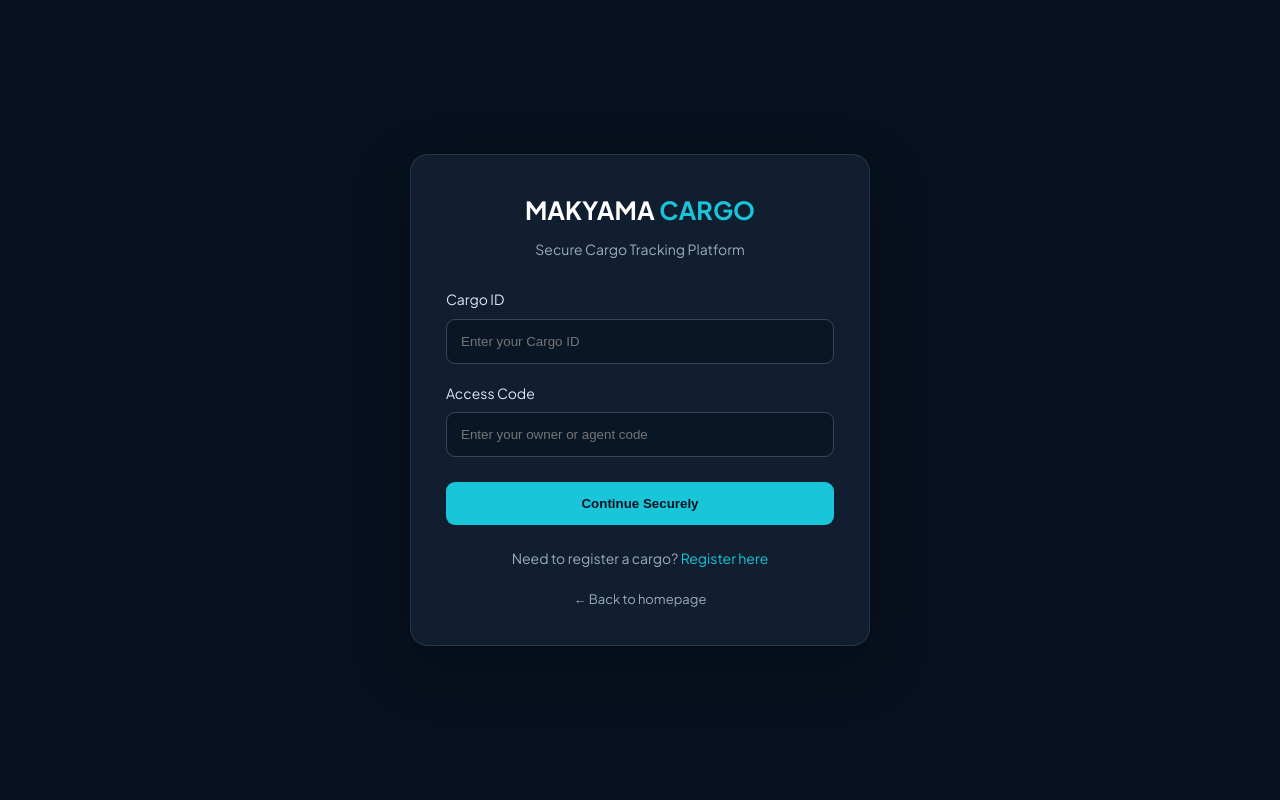
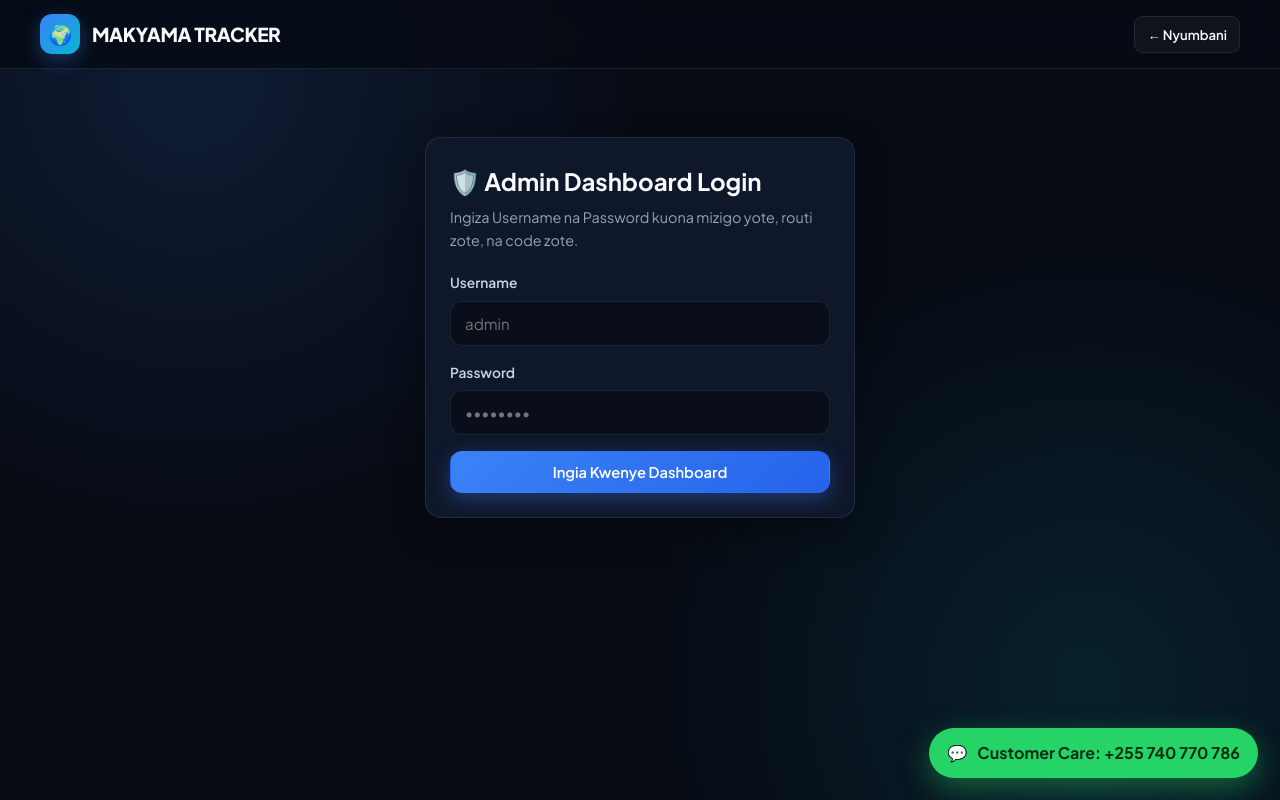
Before and after one commit to makyamacargotracker-crypto/makyama-cargo-tracker, a Flask app: page /login in a window 1280 px wide. Run offline with Flask 3, Linux system fonts and the light colour scheme; parts of the project's set-up code (start-up, migrations or seed data) failed here and were passed over.

Commit message:
Update login.html

```diff
--- a/templates/login.html
+++ b/templates/login.html
@@ -1,140 +1,48 @@
-
 <!DOCTYPE html>
-<html lang="en">
+<html lang="sw">
 <head>
-    <meta charset="UTF-8">
-    <meta name="viewport" content="width=device-width, initial-scale=1.0">
-    <title>Login | MAKYAMA CARGO TRACKER</title>
-    <link rel="stylesheet" href="{{ url_for('static', filename='css/style.css') }}">
-    <style>
-        .auth-page {
-            min-height: 100vh;
-            display: flex;
-            align-items: center;
-            justify-content: center;
-            padding: 30px 16px;
-            background: #07111f;
-        }
-        .auth-card {
-            width: 100%;
-            max-width: 460px;
-            padding: 35px;
-            border: 1px solid rgba(255,255,255,.1);
-            border-radius: 18px;
-            background: #101e30;
-            box-shadow: 0 20px 60px rgba(0,0,0,.3);
-        }
-        .auth-logo {
-            text-align: center;
-            margin-bottom: 28px;
-        }
-        .auth-logo h1 {
-            color: #fff;
-            font-size: 25px;
-            margin-bottom: 8px;
-        }
-        .auth-logo span { color: #19c5d8; }
-        .auth-logo p { color: #9aabc0; font-size: 14px; }
-        .auth-card label {
-            display: block;
-            color: #dce7f4;
-            margin: 18px 0 8px;
-            font-size: 14px;
-        }
-        .auth-card input {
-            width: 100%;
-            padding: 14px;
-            border-radius: 9px;
-            border: 1px solid #34465d;
-            background: #091626;
-            color: white;
-            outline: none;
-            box-sizing: border-box;
-        }
-        .auth-card input:focus { border-color: #19c5d8; }
-        .auth-submit {
-            width: 100%;
-            margin-top: 25px;
-            padding: 14px;
-            border: 0;
-            border-radius: 9px;
-            color: #06121f;
-            background: #19c5d8;
-            font-weight: 700;
-            cursor: pointer;
-        }
-        .auth-submit:disabled {
-            opacity: .6;
-            cursor: wait;
-        }
-        .auth-message {
-            margin-top: 15px;
-            font-size: 14px;
-            color: #ff9b9b;
-            text-align: center;
-        }
-        .auth-links {
-            text-align: center;
-            margin-top: 22px;
-            color: #9aabc0;
-            font-size: 14px;
-        }
-        .auth-links a { color: #19c5d8; text-decoration: none; }
-        .back-home {
-            display: block;
-            text-align: center;
-            margin-top: 20px;
-            color: #9aabc0;
-            text-decoration: none;
-            font-size: 13px;
-        }
-    </style>
+  <meta charset="UTF-8" />
+  <meta name="viewport" content="width=device-width, initial-scale=1.0" />
+  <title>Admin Login | MAKYAMA CARGO TRACKER</title>
+  <link rel="stylesheet" href="/static/css/style.css" />
 </head>
 <body>
-    <main class="auth-page">
-        <section class="auth-card">
-            <div class="auth-logo">
-                <h1>MAKYAMA <span>CARGO</span></h1>
-                <p>Secure Cargo Tracking Platform</p>
-            </div>
+  <nav class="navbar">
+    <div class="nav-container">
+      <a href="/" class="brand">
+        <div class="brand-icon">🌍</div>
+        <span>MAKYAMA TRACKER</span>
+      </a>
+      <a href="/" class="btn btn-outline btn-sm">← Nyumbani</a>
+    </div>
+  </nav>
 
-            <form id="loginForm">
-                <label for="cargoId">Cargo ID</label>
-                <input
-                    type="text"
-                    id="cargoId"
-                    name="cargoId"
-                    placeholder="Enter your Cargo ID"
-                    autocomplete="off"
-                    required
-                >
+  <main class="container">
+    <div class="card" style="max-width: 430px; margin: 40px auto;">
+      <h2 style="margin-bottom: 6px;">🛡️ Admin Dashboard Login</h2>
+      <p style="color: var(--text-muted); font-size: 0.9rem; margin-bottom: 20px;">
+        Ingiza Username na Password kuona mizigo yote, routi zote, na code zote.
+      </p>
 
-                <label for="accessCode">Access Code</label>
-                <input
-                    type="password"
-                    id="accessCode"
-                    name="accessCode"
-                    placeholder="Enter your owner or agent code"
-                    autocomplete="current-password"
-                    required
-                >
+      <form id="adminLoginForm">
+        <div class="form-group">
+          <label>Username</label>
+          <input type="text" id="adminUsername" class="form-control" placeholder="admin" required />
+        </div>
+        <div class="form-group">
+          <label>Password</label>
+          <input type="password" id="adminPassword" class="form-control" placeholder="••••••••" required />
+        </div>
+        <button type="submit" class="btn btn-primary" style="width: 100%;">Ingia Kwenye Dashboard</button>
+      </form>
+      <div id="loginError"></div>
+    </div>
+  </main>
 
-                <button class="auth-submit" id="loginButton" type="submit">
-                    Continue Securely
-                </button>
+  <a href="https://wa.me/255740770786" target="_blank" class="whatsapp-float">
+    <span>💬</span> Customer Care: +255 740 770 786
+  </a>
 
-                <p class="auth-message" id="loginMessage" role="alert"></p>
-            </form>
-
-            <div class="auth-links">
-                Need to register a cargo?
-                <a href="{{ url_for('register') }}">Register here</a>
-            </div>
-
-            <a class="back-home" href="{{ url_for('index') }}">← Back to homepage</a>
-        </section>
-    </main>
-
-    <script src="{{ url_for('static', filename='js/auth.js') }}"></script>
+  <script src="/static/js/admin.js"></script>
 </body>
 </html>
```
